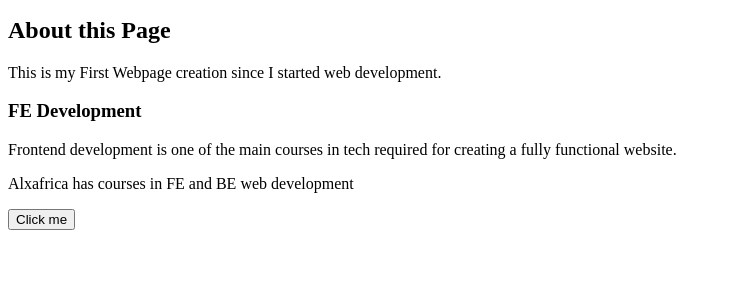
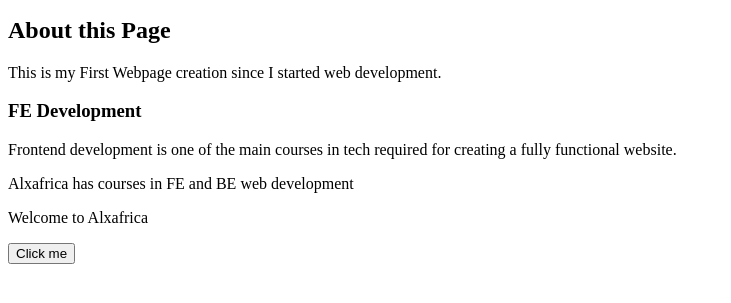
Before and after one commit to Noraakpan/My_First_Portfolio, a plain HTML site: page html_basic/index.html in a window 1280 px wide. Shown: the part 101-404 px from the top of the page, without its empty margins (0-731 px from the left). Drawn offline with Linux system fonts and the light colour scheme.

Commit message:
Update index.html

```diff
--- a/html_basic/index.html
+++ b/html_basic/index.html
@@ -19,6 +19,7 @@
             <h3>FE Development</h3>
             <p>Frontend development is one of the main courses in tech required for creating a fully functional website.</p>
             <p>Alxafrica has courses in FE and BE web development</p>
+            <p>Welcome to Alxafrica</p>
             </section>
             <a href="http://www.alxafrica.com/"><button>Click me</button></a>
          </main>
```
